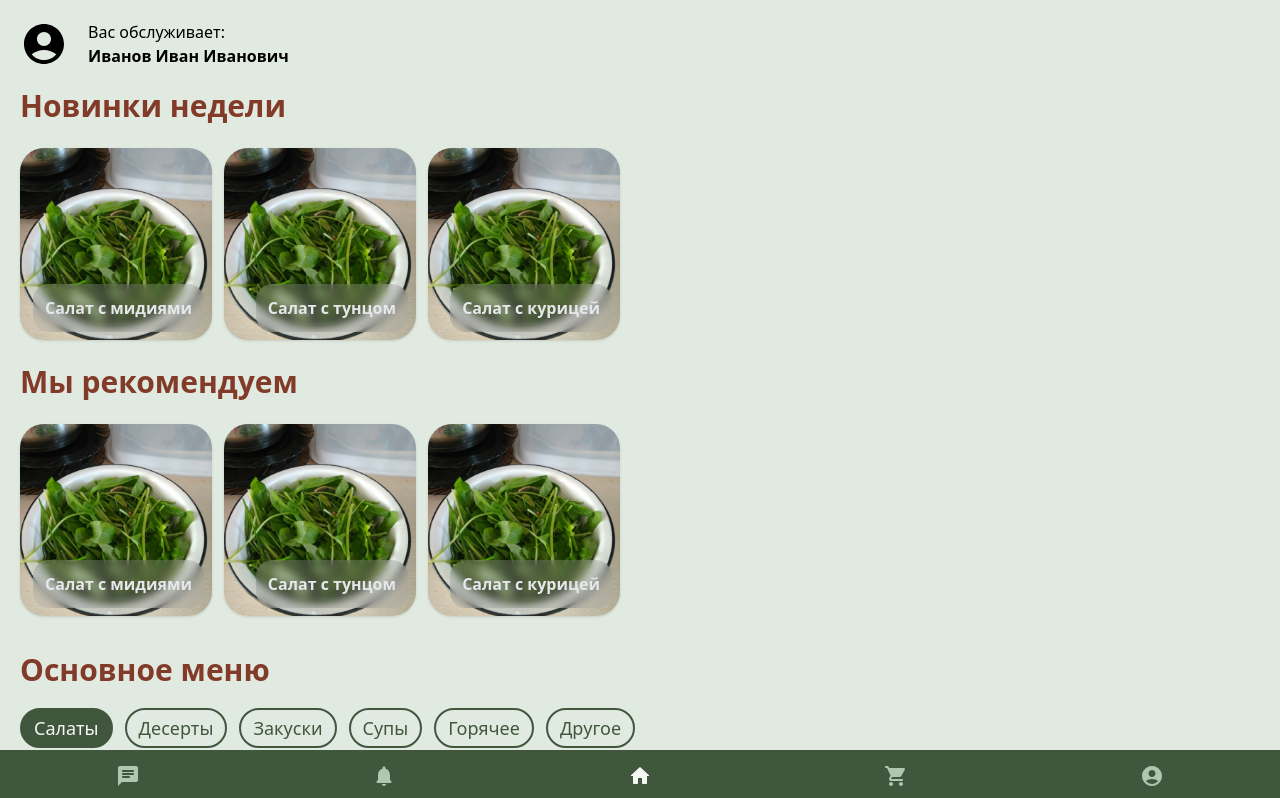
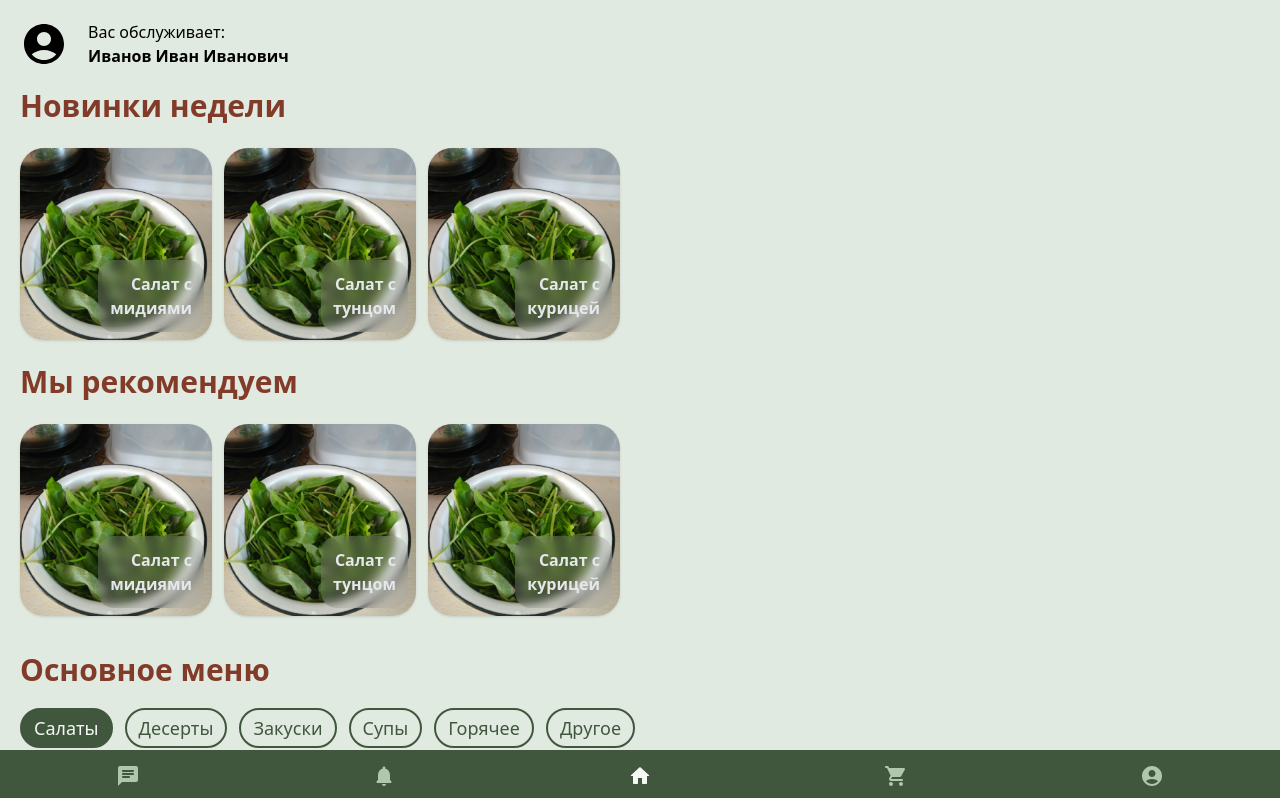
Before and after one commit to Kexogg/qrcafe, a React (Vite) app in the folder client/: page /customer/home in a window 1280 px wide. Shown: the top 798 px of the page. Built offline with nearby package versions, Linux system fonts and the light colour scheme.

Commit message:
update showcase

```diff
--- a/client/src/components/UI/Showcase/Showcase.tsx
+++ b/client/src/components/UI/Showcase/Showcase.tsx
@@ -1,4 +1,6 @@
 import {IDish} from "../../../types/IDish.ts";
+import {useState} from "react";
+import DishModal from "../Modal/DishModal.tsx";
 
 type ShowcaseProps = {
     title: string;
@@ -6,18 +8,19 @@ type ShowcaseProps = {
 }
 
 export const Showcase = ({title, items}: ShowcaseProps) => {
-    //TODO: Press shift to scroll on desktop tutorial
-    //TODO: Modal window on click
+    const [activeItem, setActiveItem] = useState<IDish | null>(null);
     return (
         <section>
+            <DishModal dish={activeItem} onClose={() => setActiveItem(null)} />
             <h2 className={'text-accent-800 font-bold text-3xl ml-5 my-5 align-middle'}>{title}</h2>
             <ul className={'flex gap-3 overflow-y-scroll snap-x snap-mandatory no-scrollbar px-5 py-1'}>
                 {items.map((item) => (
-                    <li key={item.id}
-                        className={'snap-center group relative flex w-48 h-48 rounded-3xl shadow overflow-hidden shrink-0'}>
-                        <img src={item.image} alt={item.name}
-                             className={'absolute w-full h-full object-cover group-hover:scale-110 transition-transform'}/>
-                        <p className={'relative text-gray-200 bg-neutral-400 bg-opacity-30 backdrop-blur-sm rounded-2xl p-3 w-fit text-right mt-auto ml-auto mb-2 mr-2 font-bold'}>{item.name}</p>
+                    <li key={item.id}>
+                        <button onClick={() => setActiveItem(item)} className={'snap-center group relative flex justify-end w-48 h-48 rounded-3xl shadow overflow-hidden shrink-0'}>
+                            <img src={item.image} alt={item.name}
+                                 className={'absolute w-full h-full object-cover group-hover:scale-110 transition-transform'}/>
+                            <p className={'w-min relative text-gray-200 bg-neutral-400 bg-opacity-30 backdrop-blur-sm rounded-2xl p-3 text-right mt-auto mb-2 mr-2 font-bold'}>{item.name}</p>
+                        </button>
                     </li>
                 ))}
             </ul>
```
